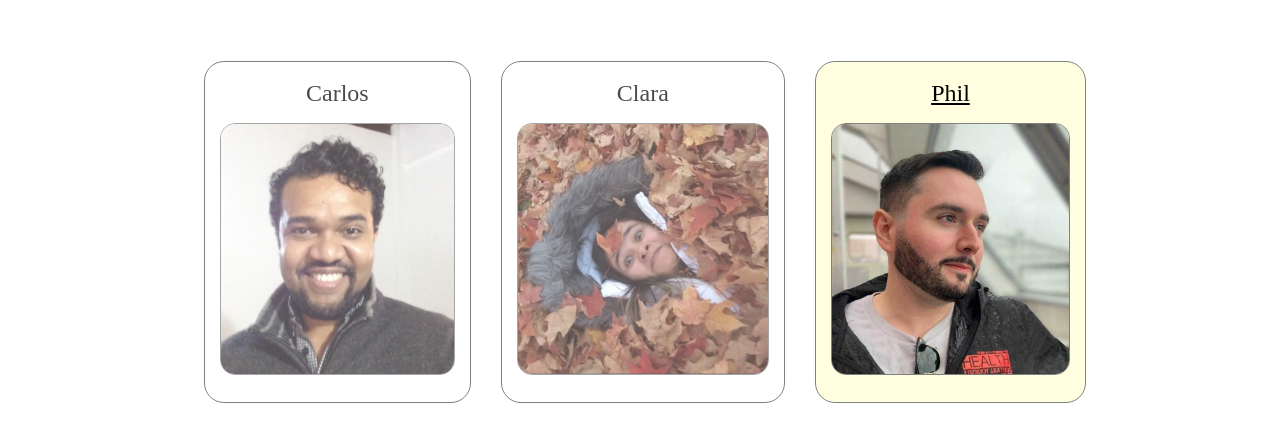
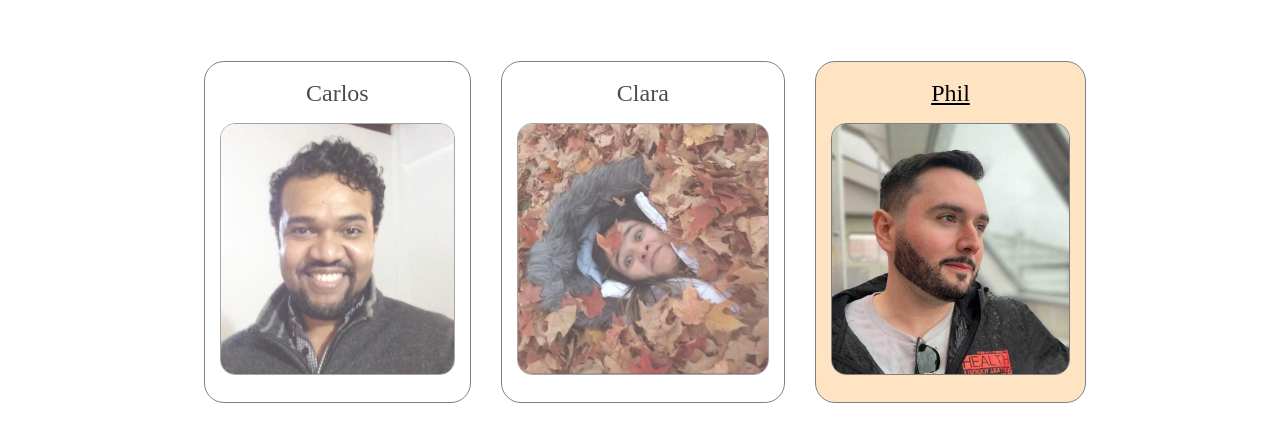
Before and after one commit to philgermano/recipedia-Front, a React (Create React App) app: page /about/phil in a window 1280 px wide. Shown: the part 331-774 px from the top of the page. Built offline with nearby package versions, Linux system fonts and the light colour scheme; a web font is replaced by a local one.

Commit message:
about styling, we need carlos and claras texts

```diff
--- a/src/index.css
+++ b/src/index.css
@@ -285,7 +285,7 @@ img{
   background-color: white;
   cursor: pointer;
   height: 340px;
-  background-color: lightyellow;
+  background-color: bisque;
 }
 
 .dev-team li {
```
